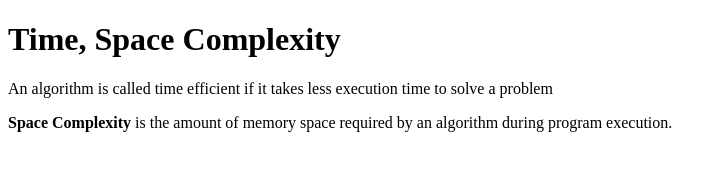
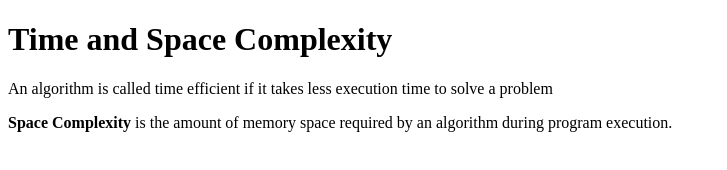
Before and after one commit to acciojob/time-and-space-complexity-vaishnavi-panchal0108, a website: page main.html in a window 1280 px wide. Shown: the whole page, without its empty margins (0-727 px from the left). Drawn offline with Linux system fonts and the light colour scheme.

Commit message:
created a submission

```diff
--- a/main.html
+++ b/main.html
@@ -4,6 +4,7 @@
 
 <head>
 	<link rel="stylesheet" href="styles.css">
+	<title>complexity overview</title>
 </head>
 
 <body>
@@ -12,7 +13,7 @@
 </script>
 
 	<div>
-		<h1>Time, Space Complexity</h1>
+		<h1>Time and Space Complexity</h1>
 		<p>An algorithm is called time efficient if it takes less execution time to solve a problem</p>
 		<p><b>Space Complexity</b> is the amount of memory space required by an algorithm during program execution.</p>
 	</div>
```
